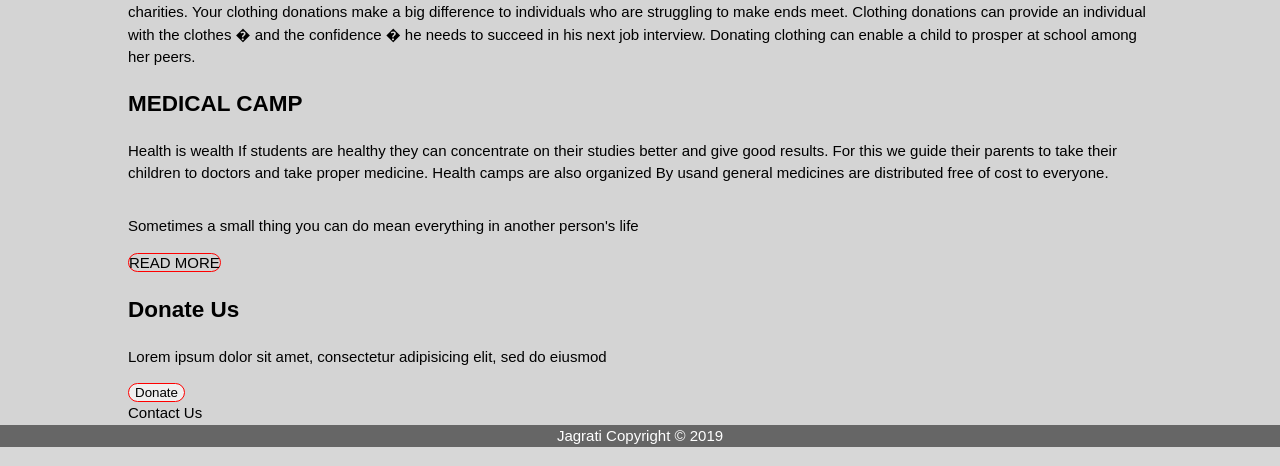
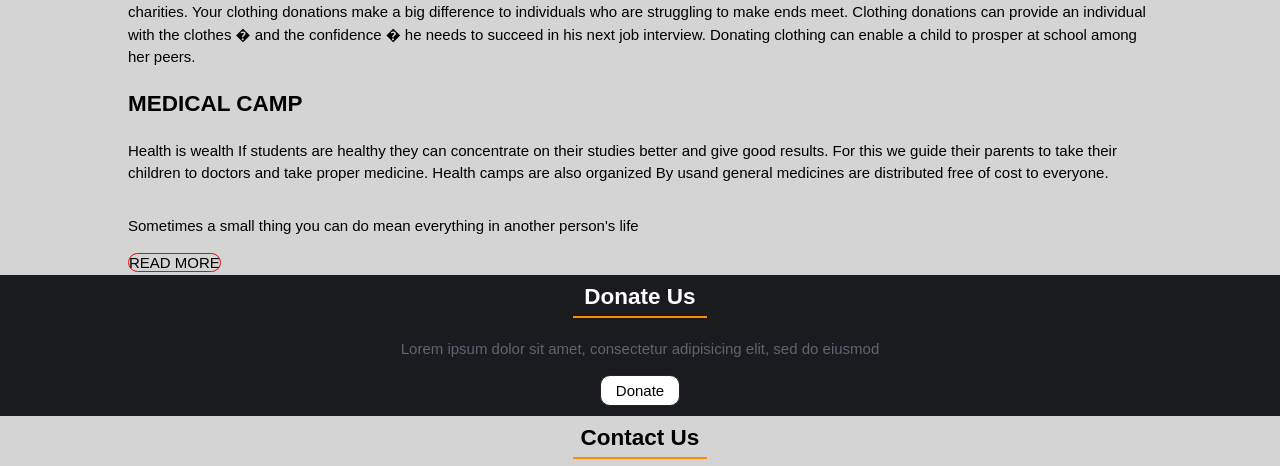
Before and after one commit to garg3133/jagjag, a PHP site: page /index.html in a window 1280 px wide. Shown: the part 2955-3421 px from the top of the page. Run offline with PHP 8.4, Linux system fonts and the light colour scheme; some libraries are stand-ins or nearby versions.

Commit message:
Add files via upload

```diff
--- a/Jagrati new/css/style.css
+++ b/Jagrati new/css/style.css
@@ -1,3 +1,5 @@
+/*GLOBAL*/
+
 body{
 	font: 15px/1.5 Arial ,Helvetica ,sans-serif;
 	margin : 0;
@@ -8,10 +10,9 @@ header{
 	background: #666;
 	min-height: 60px;
 }
-/*clr{
-	float: left;
-	display: block;
-}*/
+.clr{
+	clear: both;
+}
 .menu-icon{
 	width: 15px;
 }
@@ -35,8 +36,7 @@ a:hover{
 	color: white;
 }
 
-/*header classes*/
-
+/*HEADER STARTS*/
 
 #branding{
 	float: left;
@@ -70,7 +70,7 @@ a:hover{
 	float: right;
 }
 
-/*nav bar starts*/
+/*NAV BAR STARTS*/
 
 nav{
 	position: sticky;
@@ -141,7 +141,6 @@ nav{
 	color: black;
 }
 
-
 /*button-controlled nav bar*/
 .navbar2{
 	position: absolute;
@@ -171,7 +170,8 @@ nav{
 	margin: 1px auto;
 }
 
-/*Showcase starts*/
+/*SHOWCASE STARTS*/
+
 #showcase{
 	background: url("../images/02.jpg") no-repeat center -130px;
 	min-height: 500px;
@@ -184,8 +184,44 @@ nav{
 	font-size: 2.5em;
 }
 
+/*DONATE US STARTS*/
 
-/*DONATE-US MODAL BOX starts*/
+#donate-us{
+	color: #616370;
+	background-color: #26272c;
+	background-color: #1a1b1e;
+	text-align: center;
+}
+#donate-us h1{
+	margin: 0;
+	padding: 5px 0;
+	color: white;
+}
+#donate-us h1::after{
+	content: "";
+	display: block;
+	width: 13%;
+	margin: auto;
+	margin-top: 2px;
+	height: 2px;
+	background-color: #ff8c00;
+}
+#donate-us .don-button{
+	padding: 6px 15px;
+	background-color: white;
+	/*color: #616370;*/
+	border: 1px #222 solid;
+	border-radius: 10px;
+	font-size: 15px;
+	margin-bottom: 10px;
+	cursor: pointer;
+}
+#donate-us .don-button:hover{
+	background-color: red;
+	color: white;
+}
+
+/*DONATE-US MODAL BOX STARTS*/
 
 #don-modal{
 	display: none;
@@ -205,7 +241,7 @@ nav{
 	border: 1px #222 solid;
 	border-radius: 7px;
 	overflow: auto;
-	max-height: 75%;
+	max-height: 65%;
 }
 .don-modal-contents .container{
 	max-width: 90%;
@@ -246,11 +282,51 @@ nav{
 	text-align: center;
 }
 
-/*Footer starts*/
+/*CONTACT US STARTS*/
+
+#contact-us{
+	text-align: center;
+	/*background-color: #616370;*/
+}
+#contact-us h1{
+	margin: 0;
+	padding: 5px 0 10px;
+}
+#contact-us h1::after{
+	content: "";
+	display: block;
+	width: 13%;
+	margin: auto;
+	margin-top: 2px;
+	height: 2px;
+	background-color: #ff8c00;
+}
+.con-box1{
+	float: left;
+	width: 50%;
+	box-sizing: border-box;
+	text-align: center;
+}
+.con-box1 p{
+	margin-top: 0;
+}
+.con-box2 a{
+	padding: 0 10px;
+}
+#googleMap{
+	width: 100%;
+	height: 250px;
+	margin: auto;
+	box-sizing: border-box;
+}
+
+/*FOOTER STARTS*/
+
 footer{
-	background-color: #666;
+	background-color: #1a1b1e;
 	color: white;
 	text-align: center;
+	padding: 5px 0;
 }
 
 /*Media Queries*/
@@ -285,6 +361,16 @@ footer{
 		height: 70px;
 	}
 }
+/*For CONTACT US section*/
+@media(max-width: 450px){
+	.con-box1{
+		float: none;
+		width: 100%;
+	}
+	.con-box2 p{
+		margin-top: 20px;
+	}
+}
 @media(min-width: 1080px){
 	#showcase{
 		background-size: cover;
--- a/Jagrati new/index.html
+++ b/Jagrati new/index.html
@@ -4,6 +4,7 @@
 	<title>Jagrati</title>
 	<link rel="shortcut icon" href="logo.png">
 	<link rel="stylesheet" type="text/css" href="css/style.css">
+	<link rel="stylesheet" href="https://use.fontawesome.com/releases/v5.8.2/css/all.css" integrity="sha384-oS3vJWv+0UjzBfQzYUhtDYW+Pj2yciDJxpsK1OYPAYjqT085Qq/1cq5FLXAZQ7Ay" crossorigin="anonymous">
 
 </head>
 <body>
@@ -160,7 +161,7 @@
 			<h1>Donate Us</h1>
 			<p>Lorem ipsum dolor sit amet, consectetur adipisicing elit, sed do eiusmod
 			</p>
-			<button class="button" onclick="donate_us()">Donate</button>
+			<button class="don-button" onclick="donate_us()">Donate</button>
 		</div>
 	</section>
 <!-- Donate Us section ends -->
@@ -184,12 +185,9 @@
 				</div>
 				<div class="don-box3">
 					<h3>Contact Details</h3>
-					<h5><i></i></h5>
-					<p>+91-xxxxx-xxxxx</p>
-					<h5><i></i></h5>
-					<p>jagrati@iiitdmj.ac.in</p>
-					<h5><i></i></h5>
-					<p>PDPM IIITDM JABALPUR</p>
+					<p><i class="fas fa-mobile fa-2x"></i>  +91-xxxxx-xxxxx</p>
+					<p><i class="fas fa-envelope fa-2x"></i>  jagrati@iiitdmj.ac.in</p>
+					<p><i class="fas fa-map-marker-alt fa-2x"></i>  PDPM IIITDM JABALPUR</p>
 				</div>
 			</div>
 		</div>
@@ -199,7 +197,25 @@
 <!-- Contact Us section starts -->
 	<section id="contact-us">
 		<div class="container">
-			Contact Us
+			<h1>Contact Us</h1>
+			<div id="googleMap"></div>
+			<p><i class="fas fa-map-marker-alt fa-2x"></i>  Pandit Dwarka Prasad Mishra Indian Institute of Information Technology, Design and Manufacturing Jabalpur</p>
+			<div>
+				<div class="con-box1">
+					<p><i class="fas fa-mobile fa-2x"></i>  +91-xxxxx-xxxxx</p>
+				</div>
+				<div class="con-box1">
+					<p><i class="fas fa-envelope fa-2x"></i>  jagrati@iiitdmj.ac.in</p>
+				</div>
+			</div>
+			<div class="clr"></div>
+			<div class="con-box2">
+				<p>
+					<a href="https://www.facebook.com/JAGRATI.IIITDMJ/"><i class="fab fa-facebook fa-2x"></i></a>
+					<a href="https://www.instagram.com/jagrati.iiitdmj/"><i class="fab fa-instagram fa-2x"></i></a>
+					<a href="https://www.youtube.com/channel/UC0VyWk6o3XXGi1oq-XIbbJQ/"><i class="fab fa-youtube fa-2x"></i></a>
+				</p>
+			</div>
 		</div>
 	</section>
 <!-- Contact Us section ends -->
@@ -213,5 +229,7 @@
 <!-- Footer ends -->
 
 	<script type="text/javascript" src="js/myjs.js"></script>
+	<script async defer src="https://maps.googleapis.com/maps/api/js?key=AIzaSyBJuMBHnVGHzt-a1sfFWnffTefJSCAS2gU&callback=myMap"
+  type="text/javascript"></script>
 
 </body></html>
--- a/Jagrati new/js/myjs.js
+++ b/Jagrati new/js/myjs.js
@@ -60,3 +60,14 @@ const modal_cl = document.getElementById("don-close");
 modal_cl.onclick = function(){
 	don_modal.style.display="none";
 }
+
+//Google Map API
+function myMap() {
+var mapProp= {
+  center:new google.maps.LatLng(23.1782409,80.0252362),
+  zoom:15,
+};
+var map = new google.maps.Map(document.getElementById("googleMap"),mapProp);
+var marker = new google.maps.Marker({position: mapProp.center});
+marker.setMap(map);
+}
```
